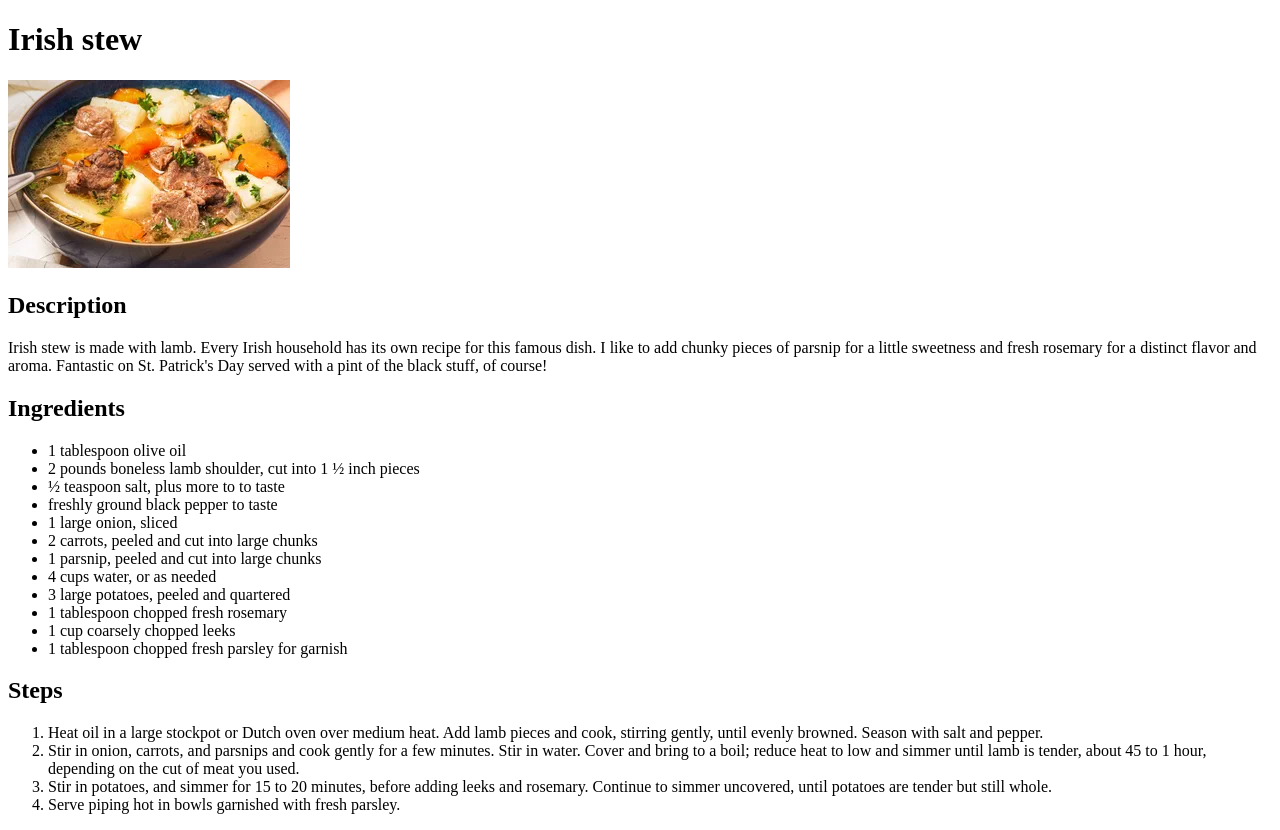
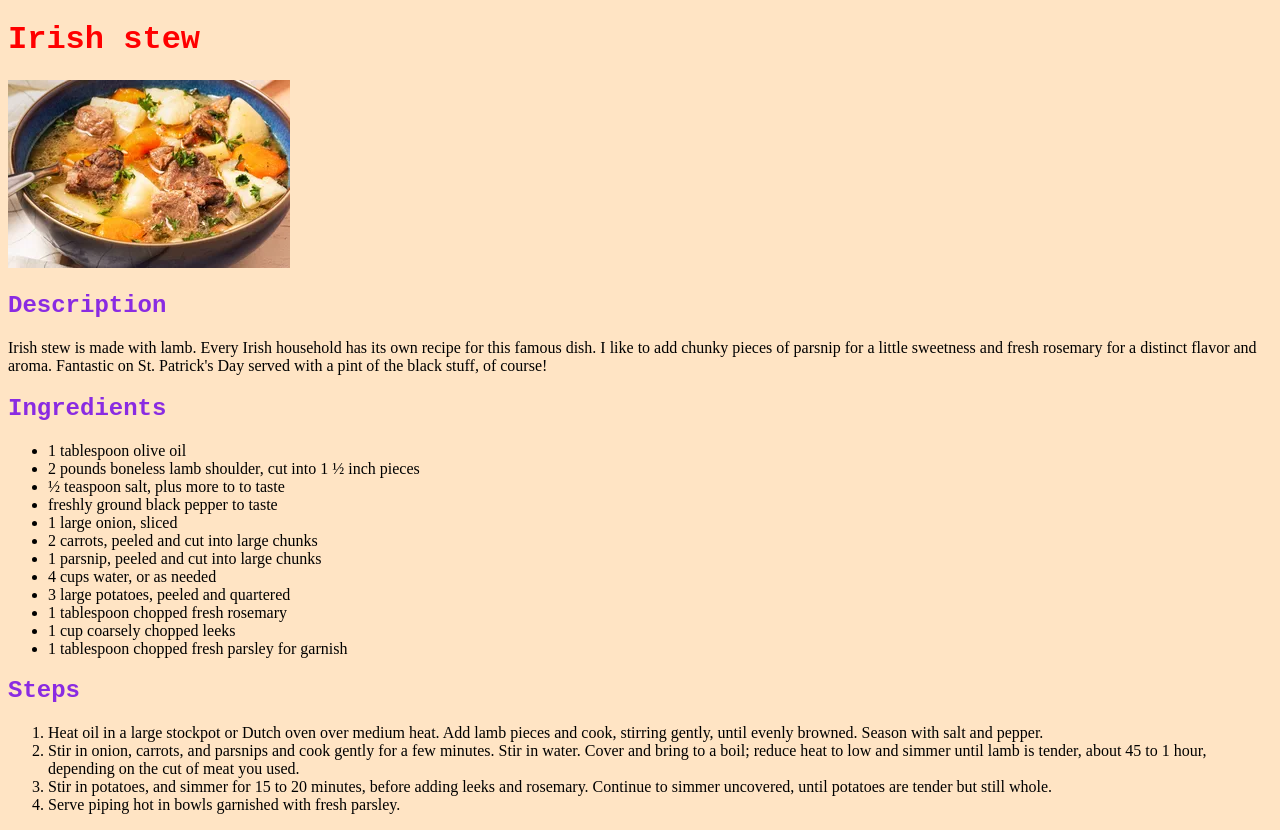
Before and after one commit to robmad93/odin-recipes, a plain HTML site: page recipes/irish_stew.html in a window 1280 px wide. Drawn offline with Linux system fonts and the light colour scheme.

Commit message:
Include styles.css and links
The pages needed visual enhancements. A styles.css file was created to
change the background color as well as the h1/h2 appearances across all
html pages.

```diff
--- a/recipes/irish_stew.html
+++ b/recipes/irish_stew.html
@@ -1,6 +1,7 @@
 <!DOCTYPE html>
 <html lang="en">
 <head>
+    <link rel="stylesheet" href="../styles.css">
     <meta charset="UTF-8">
     <meta name="viewport" content="width=device-width, initial-scale=1.0">
     <title>Irish stew</title>
--- /dev/null
+++ b/styles.css
@@ -0,0 +1,17 @@
+h1 {
+    color: red;
+    font-family: 'Courier New', Courier, monospace;
+}
+
+body {
+    background-color:bisque;
+}
+
+h2 {
+    color:blueviolet;
+    font-family: 'Courier New', Courier, monospace;
+}
+
+p {
+    font-family: 'Times New Roman', Times, serif;
+}
```
Also changed, not shown: index.html (+1 -0 lines), recipes/lasagna.html (+1 -0 lines), recipes/vietnamese_fresh_spring_rolls.html (+1 -0 lines).
